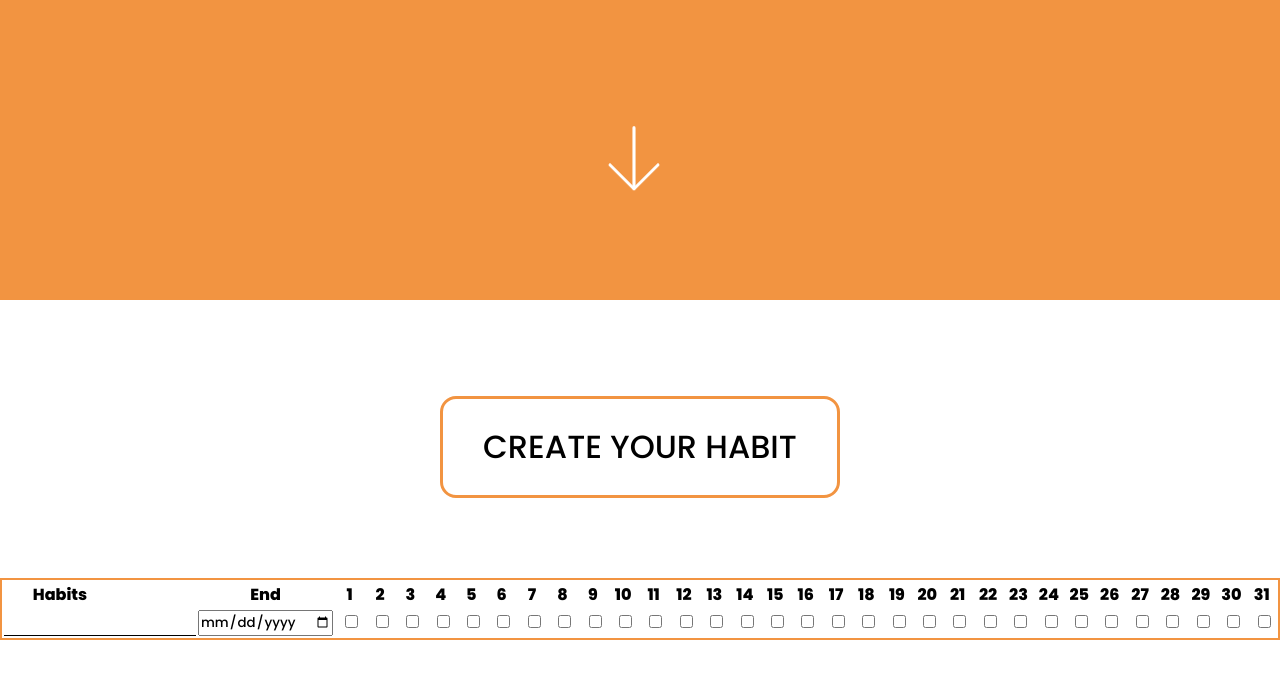
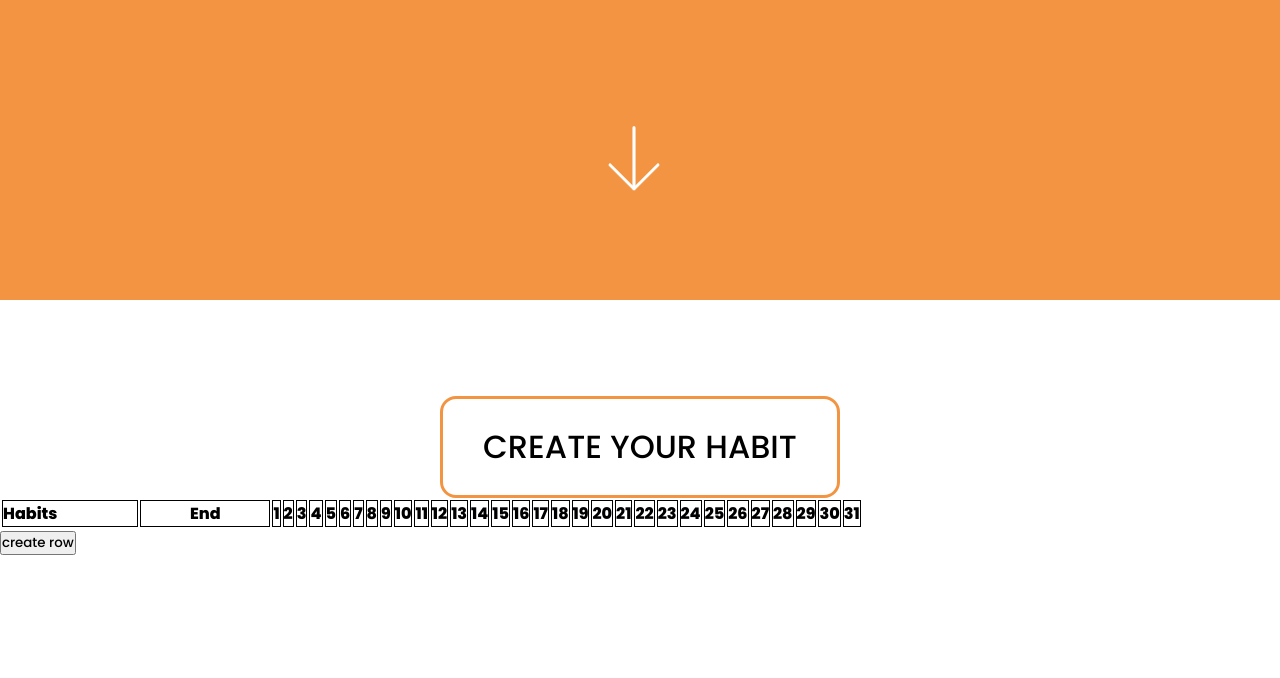
Before and after one commit to fannyjohaaansson/Team13-habit-tracker, a plain HTML site: page index.html in a window 1280 px wide. Shown: the part 500-1178 px from the top of the page. After the commit the page ends 1055 px from the top, so only its background shows below. Drawn offline with Linux system fonts and the light colour scheme.

Commit message:
Imprementing external code from Ephraim

```diff
--- a/effects.js
+++ b/effects.js
@@ -17,16 +17,16 @@ class item {
         let itemBox = document.createElement('div');
         itemBox.classList.add('item');
 
-        let removeButton = document.createElement('button');
-        removeButton.innerHTML = "REMOVE";
-        removeButton.classList.add('removeButton');
+        // let removeButton = document.createElement('button');
+        // removeButton.innerHTML = "REMOVE";
+        // removeButton.classList.add('removeButton');
 
         container.appendChild(itemBox);
 
         itemBox.appendChild(input);
         itemBox.appendChild(removeButton);
 
-        removeButton.addEventListener('click', () => this.remove(itemBox));
+        // removeButton.addEventListener('click', () => this.remove(itemBox));
     }
 
     remove(item) {
--- a/index.html
+++ b/index.html
@@ -38,7 +38,7 @@
       </div>
     </div>
   </div>
-  <table class="table">
+  <table id="table">
     <thead class="t-head">
       <tr>
         <th class="habits">Habits</th>
@@ -77,8 +77,8 @@
       </tr>
     </thead>
     <tbody>
-      <tr>
-        <td class="habit-underline"> <input class="text-field" type="text"> </td>
+      <!-- <tr id="habitRow"> -->
+      <!-- <td class="habit-underline"> <input class="text-field" type="text"> </td>
         <td> <input type="date"> </td>
         <td class="checkboxes"><input type="checkbox"></td>
         <td class="checkboxes"><input type="checkbox"></td>
@@ -110,12 +110,13 @@
         <td class="checkboxes"><input type="checkbox"></td>
         <td class="checkboxes"><input type="checkbox"></td>
         <td class="checkboxes"><input type="checkbox"></td>
-        <td class="checkboxes"><input type="checkbox"></td>
-      </tr>
+        <td class="checkboxes"><input type="checkbox"></td> -->
+      <!-- </tr> -->
     </tbody>
   </table>
   <div class="container">
   </div>
+  <button type="button" id="create-row-button">create row</button>
 </body>
 <script src="effects.js "></script>
 
--- a/style.css
+++ b/style.css
@@ -107,12 +107,24 @@ hr {
   border: 2px solid #f29441;
 }
 
+/* th,
+thead,
+tbody {
+  border: 1px solid black;
+}
+
+tr {
+  border: 2px solid red;
+  height: 10px;
+  background-color: royalblue;
+} */
+
 th,
 td,
 thead,
 tbody,
 tr {
-  /* border: 1px solid black; */
+  border: 1px solid black;
 }
 
 .habits {
```
